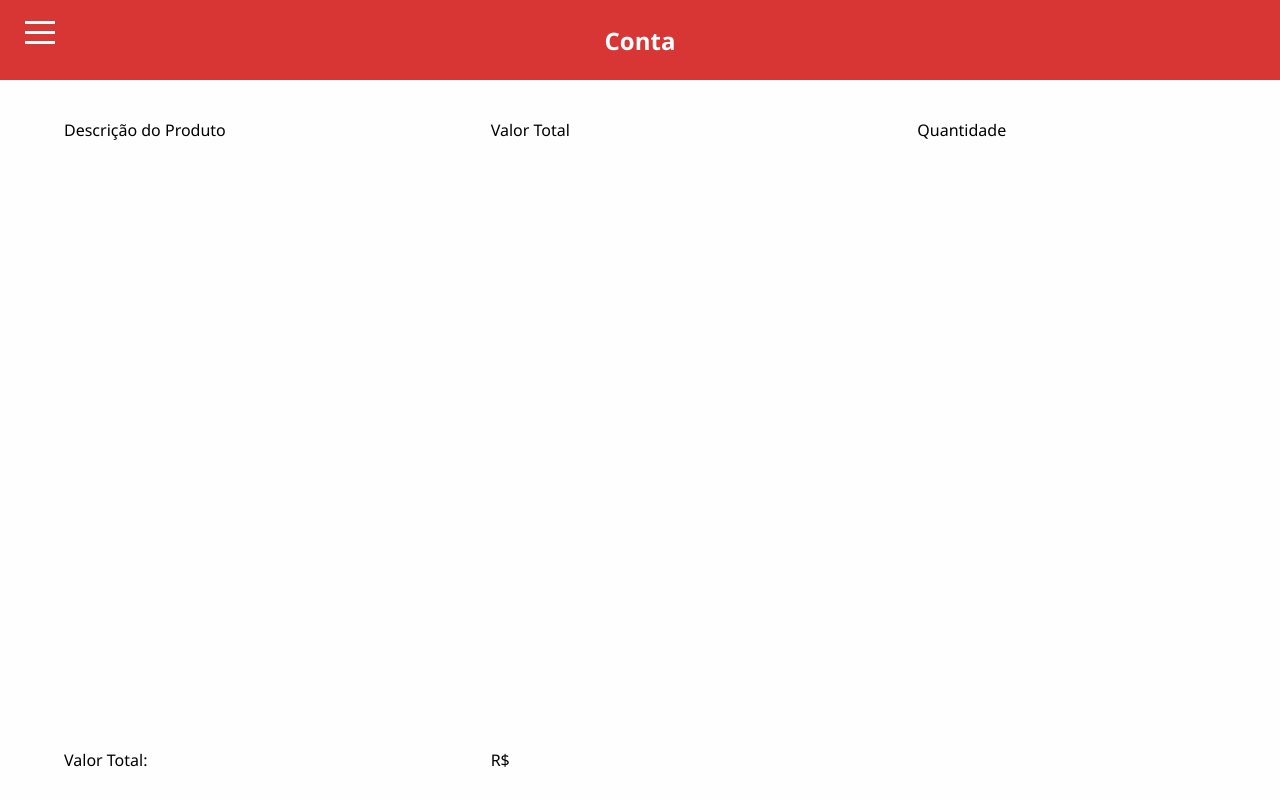
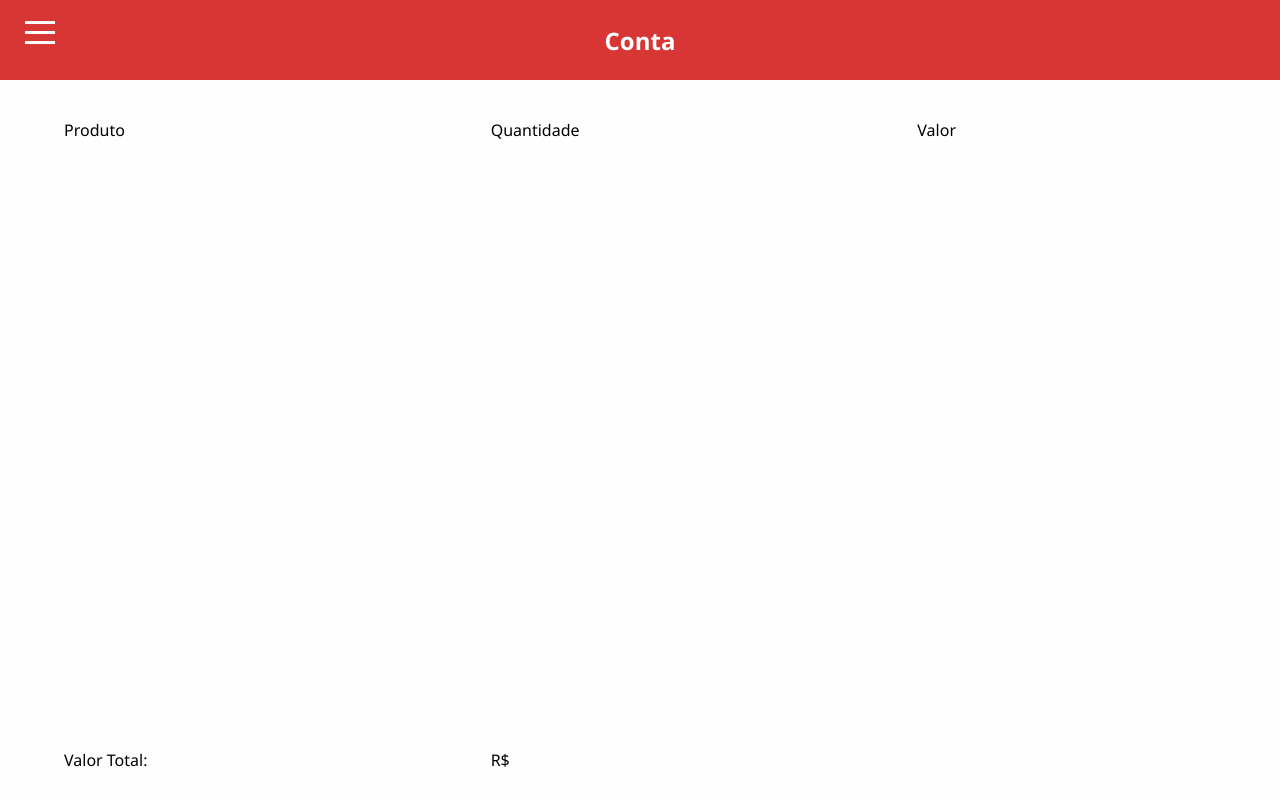
Before and after one commit to v2wtech/webfood, a PHP site: page /conta/index.php in a window 1280 px wide. Run offline with PHP 8.4, Linux system fonts and the light colour scheme; the visitor is signed in with stand-in values (Sample User, id 1).

Commit message:
update for fix | text

```diff
--- a/conta/index.php
+++ b/conta/index.php
@@ -61,9 +61,9 @@
                 <div class="order-row order-column">
                     <?php
                         echo '<div class="order_items">';
-                        echo   '<p class="textOrderItems descriptionOrderItems"><span> Descrição do Produto </span></p>';
-                        echo   '<p class="textOrderItems descriptionOrderItems"><span> Valor Total </span></p>';
+                        echo   '<p class="textOrderItems descriptionOrderItems"><span> Produto </span></p>';
                         echo   '<p class="textOrderItems descriptionOrderItems"><span> Quantidade </span></p>';
+                        echo   '<p class="textOrderItems descriptionOrderItems"><span> Valor </span></p>';
                         echo '</div>';
                          $idOrder = $_SESSION['idPedido'];
 
@@ -73,8 +73,8 @@
                              while($item = $itemsOrder->fetch(PDO::FETCH_ASSOC)){
                                 echo '<div class="order_items">';
                                 echo   '<p class="textOrderItems descriptionOrderItems"><span>' . $item['descricao'] . '</span></p>';
+                                echo   '<p class="textOrderItems descriptionOrderItems "><span>' . $item['quantidade'] . '</span></p>';
                                 echo   '<p class="textOrderItems descriptionOrderItems">R$ <span class="txtPriceProduct">' . $item['preco'] . '</span></p>';
-                                echo   '<p class="textOrderItems descriptionOrderItems "><span>' . $item['quantidade'] . '</span></p>';
                                 echo '</div>';
                             }
 
```
